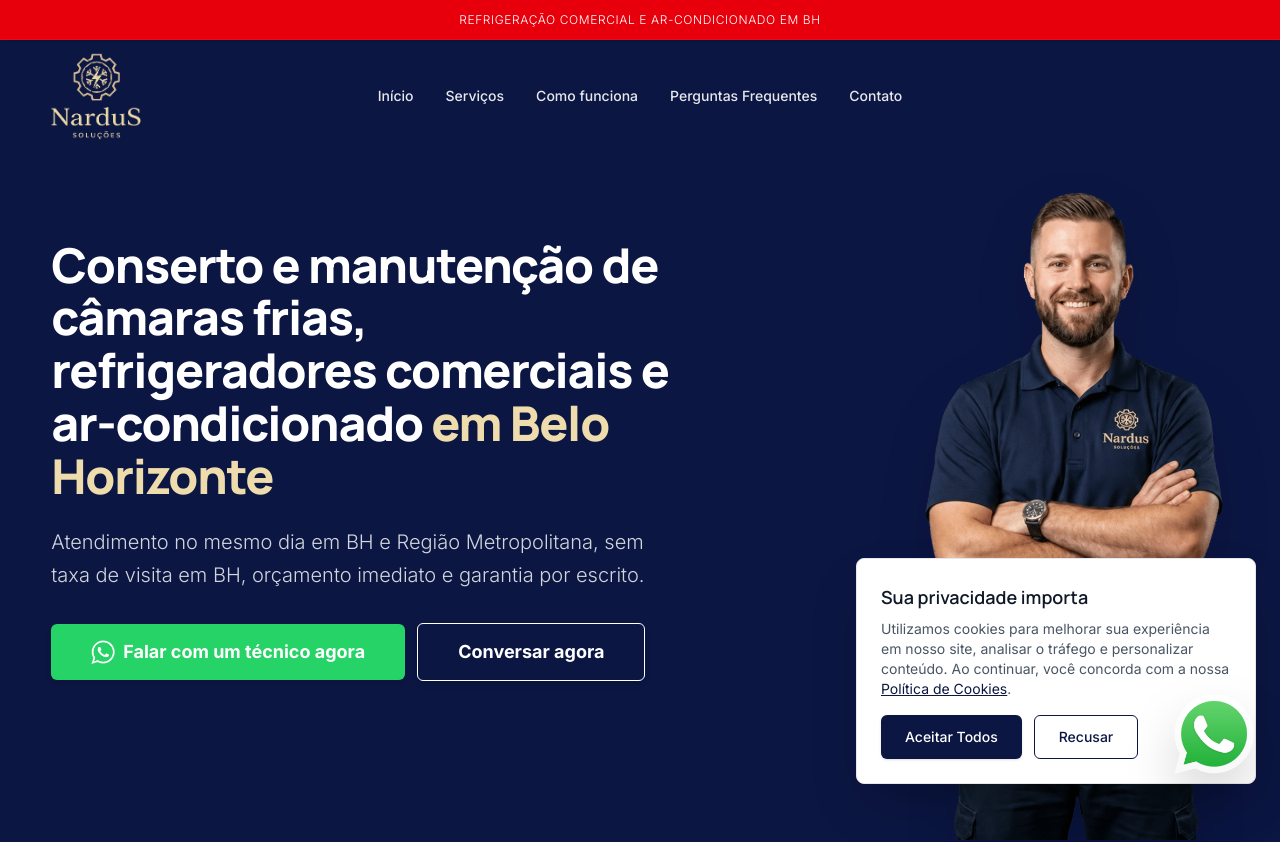
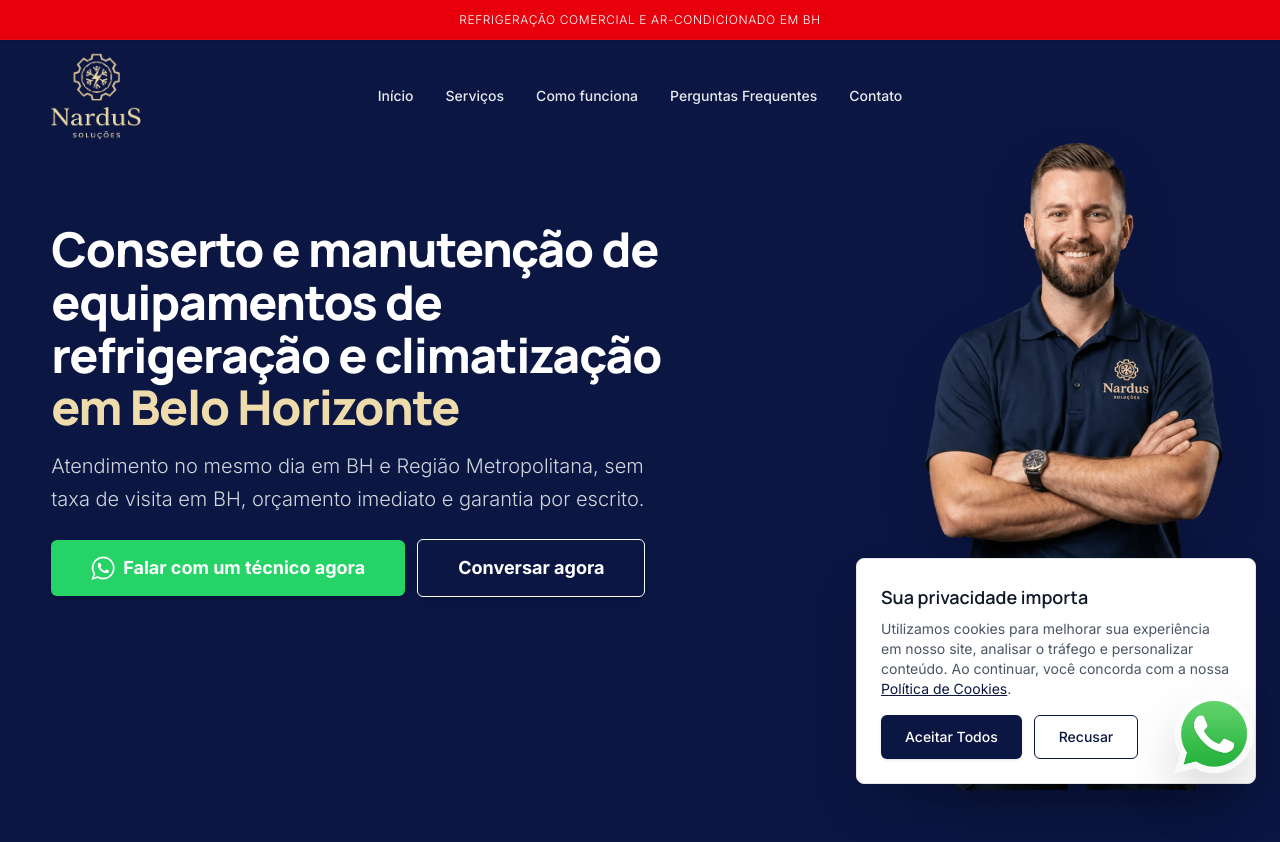
Before and after one commit to t0non/lpNardus, a Next.js app: page / in a window 1280 px wide. Shown: the top 842 px of the page. Built offline with nearby package versions, Linux system fonts and the light colour scheme.

Commit message:
content: simplify Hero H1 headline to use broader term for equipment

```diff
--- a/src/app/globals.css
+++ b/src/app/globals.css
@@ -90,7 +90,7 @@ body {
   align-items: center;
   gap: clamp(48px, 7vw, 110px);
   min-height: 82vh;
-  padding-top: 190px;
+  padding-top: 140px;
   padding-bottom: 40px;
 }
 
--- a/src/components/sections/Hero.tsx
+++ b/src/components/sections/Hero.tsx
@@ -8,9 +8,9 @@ export function Hero() {
     <section className="relative bg-[var(--color-brand-primary)] text-white overflow-hidden">
       <div className="container relative z-10 pb-8 md:pb-16">
         <div className="hero-inner">
-          <div className="hero-content space-y-3 md:space-y-6 text-left">
+          <div className="hero-content space-y-3 md:space-y-4 text-left">
             <h1 className="text-[26px] xs:text-3xl sm:text-4xl md:text-[40px] lg:text-[48px] font-extrabold tracking-tight leading-tight md:leading-[1.1]">
-              Conserto e manutenção de câmaras frias, refrigeradores comerciais e ar-condicionado <span className="text-[var(--color-brand-accent)]">em Belo Horizonte</span>
+              Conserto e manutenção de equipamentos de refrigeração e climatização <span className="text-[var(--color-brand-accent)]">em Belo Horizonte</span>
             </h1>
 
             <p className="text-xs sm:text-sm md:text-lg lg:text-xl text-gray-300 leading-relaxed font-light">
```
